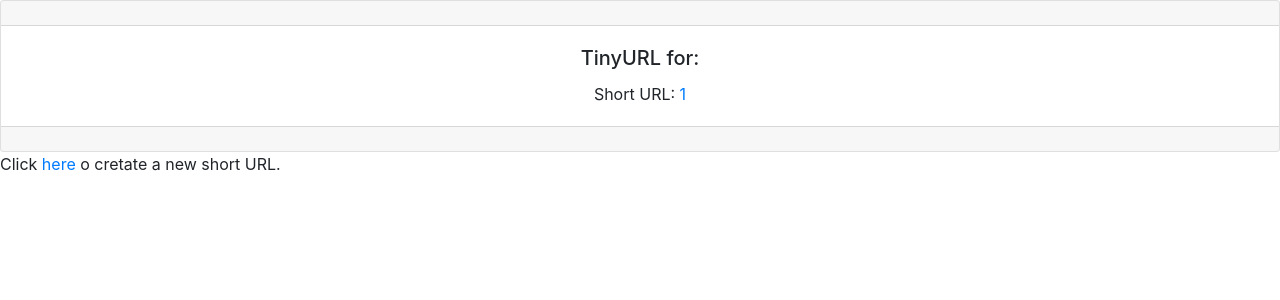
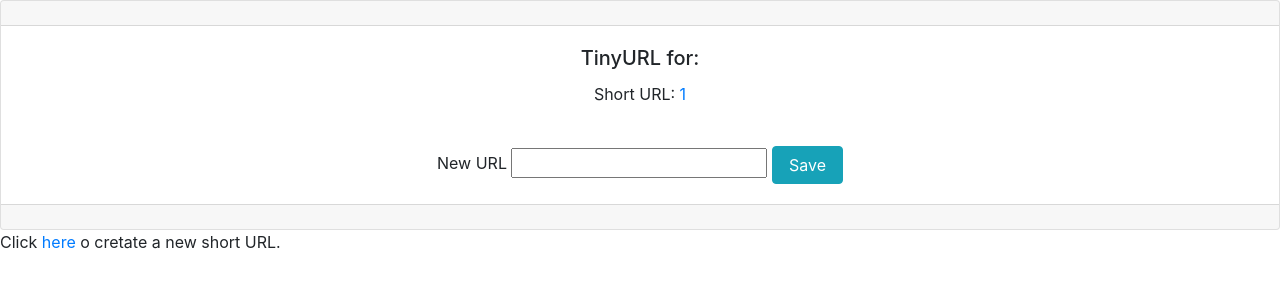
Before and after one commit to Jgabriel88/tinyapp, a Node server app: page /urls/1 in a window 1280 px wide. Shown: the part 56-356 px from the top of the page. Run offline with Node 20, Linux system fonts and the light colour scheme; some libraries are stand-ins or nearby versions.

Commit message:
added edit route.

```diff
--- a/express_server.js
+++ b/express_server.js
@@ -50,6 +50,13 @@ app.post("/urls/:shortURL/delete", (req, res) => {
   res.redirect("/urls")
 })
 
+//EDIT Long URL
+app.post('/urls/:shortURL/edit', (req, res) => {
+  const shortURL = req.params.shortURL;
+  urlDatabase[shortURL] = req.body.longURL
+  res.redirect('/urls');
+});
+
 //Link to redirect from short URL
 app.get("/u/:shortURL", (req, res) => {
   const longURL = urlDatabase[req.params.shortURL];
--- a/views/urls_index.ejs
+++ b/views/urls_index.ejs
@@ -12,6 +12,7 @@
 </head>
 
 <body>
+
   <%- include('partials/_header') %>
     <main style="margin: 1em;">
       <h3>My URLs</h3>
@@ -32,7 +33,10 @@
                 <%= urls[url] %>
               </td>
               <td>
-                <form method="POST" action="/urls/<%=url%>/delete"><button class="btn btn-danger">Delete</button>
+                <a class="btn btn-info px-3" href="/urls/<%=url%>">Edit</a>
+              </td>
+              <td>
+                <form method="POST" action="/urls/<%=url%>/delete"><button class="btn btn-danger px-2">Delete</button>
                 </form>
               </td>
             </tr>
--- a/views/urls_show.ejs
+++ b/views/urls_show.ejs
@@ -18,6 +18,13 @@
         <p class="card-text">Short URL: <a href="/u/<%= shortURL %>">
             <%= shortURL %>
           </a></p>
+
+      </div>
+      <div class="card-body">
+        <form action="/urls/<%=shortURL%>/edit" method="POST">New URL
+          <input type="text" name="longURL" id="" value="<%=longURL%>">
+          <button class="btn btn-info px-3" type="submit">Save</button>
+        </form>
       </div>
       <div class="card-footer text-muted"></div>
     </div>
```
